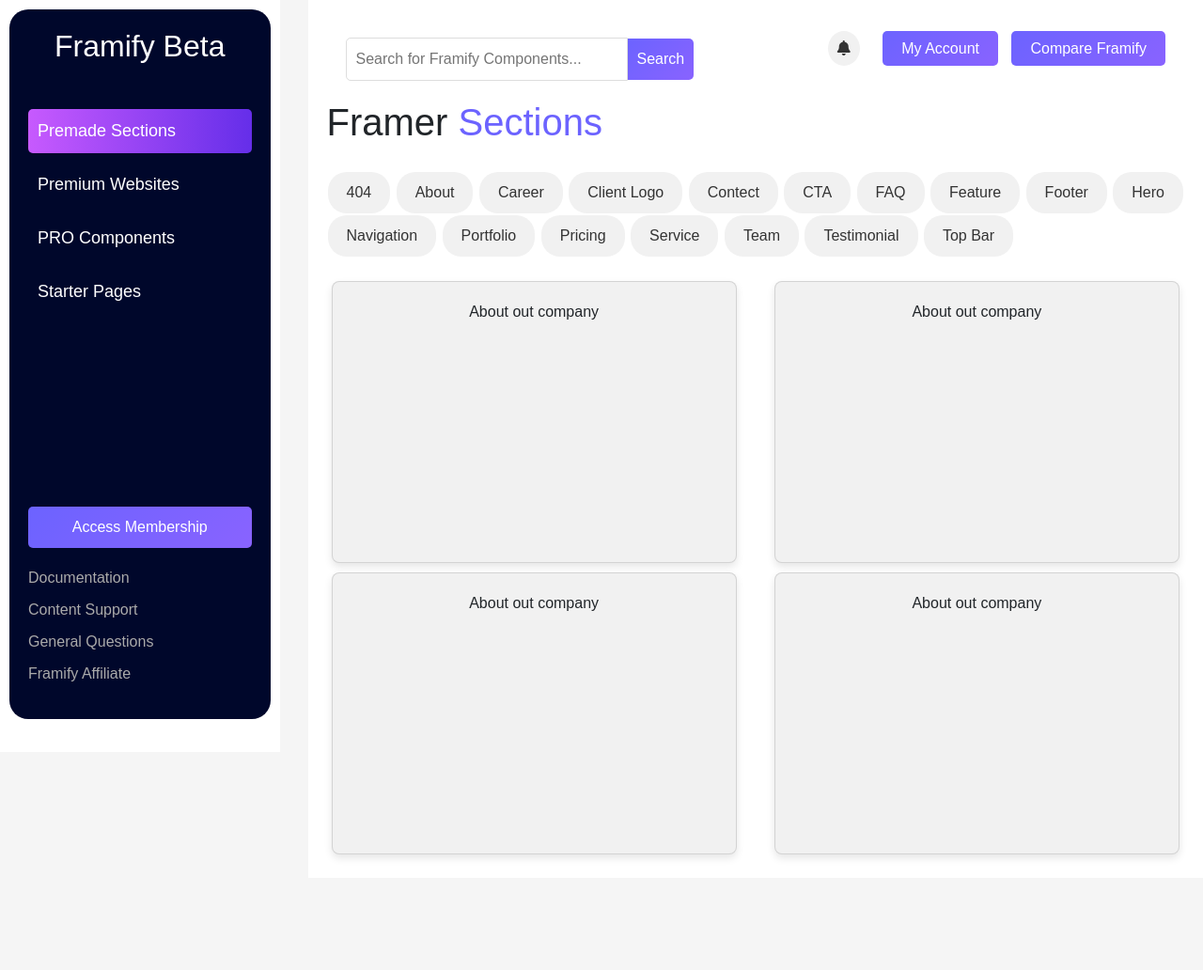
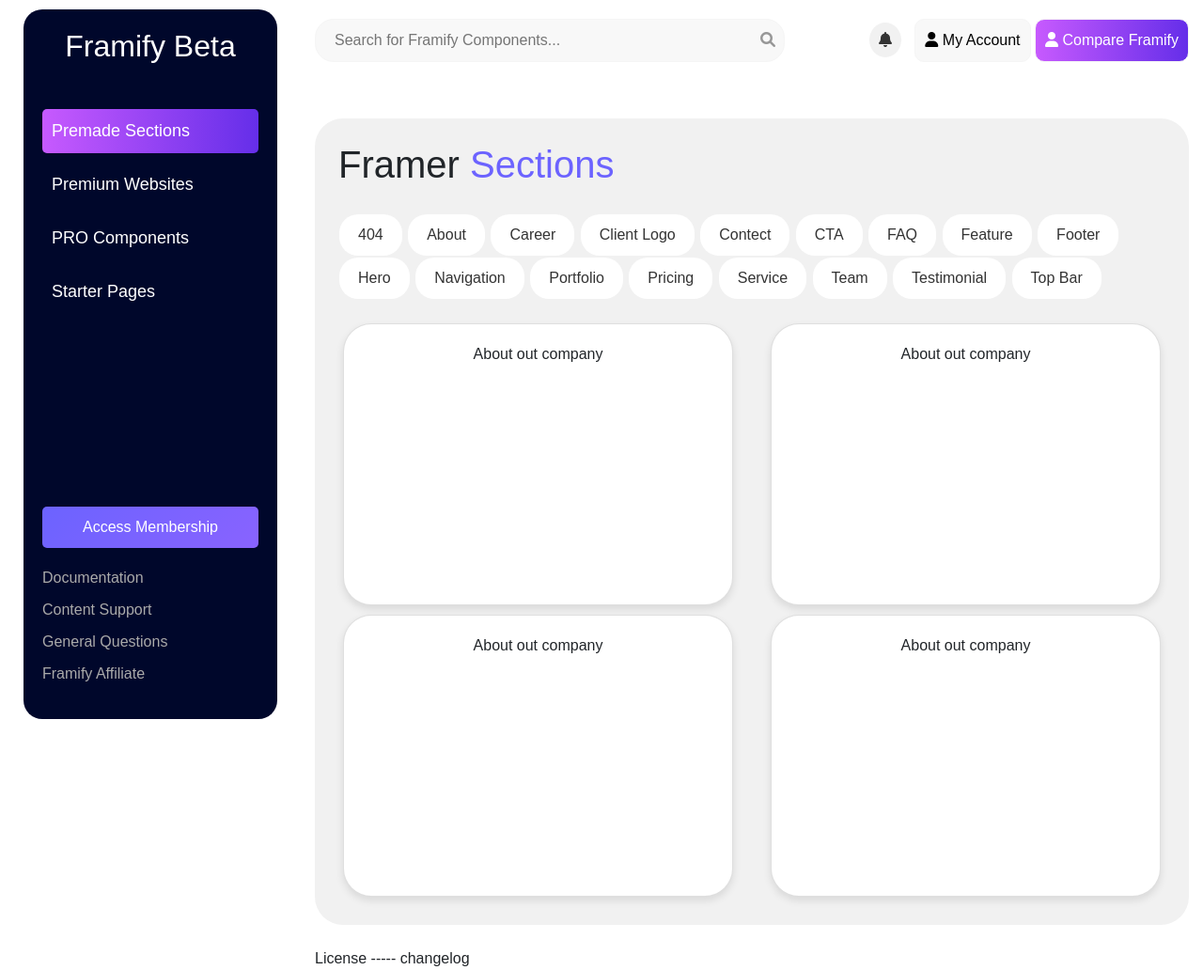
Before and after one commit to crystalWeb3/ui_test_project, a plain HTML site: page index.html in a window 1280 px wide. Shown: the whole page at 94% size. Before the commit the page ends 934 px from the top, so only its background shows below. Drawn offline with nearby package versions, Linux system fonts and the light colour scheme.

Commit message:
header_layout_ok_step1

```diff
--- a/index.html
+++ b/index.html
@@ -17,7 +17,7 @@
   <body>
     <div >
       <!-- Sidebar -->
-      <div class="row">
+      <div class="h-row">
         <div class="col-md-3">
           <div class="sidebar-container">
             <nav class="sidebar">
@@ -46,7 +46,7 @@
 
         <div class="col-md-9">
           <!-- Main Content -->
-          <div class="main-content">
+
             <!-- Header with Account and Compare Buttons -->
             <header class="header">
               <div class="header-left">
@@ -55,18 +55,29 @@
                     type="text"
                     placeholder="Search for Framify Components..."
                   />
-                  <button class="btn-gradient">Search</button>
+                  <div class="btn-search">
+                    <i class="fa fa-search"></i>
+                  </div>
+
                 </div>
               </div>
               <div class="header-right">
                 <a href="#" class="icon-btn"><i class="fa fa-bell"></i></a>
-                <a href="#" class="btn-gradient">My Account</a>
-                <a href="#" class="btn-gradient">Compare Framify</a>
+                <button class="icon-button secondary">
+                    <i class="fa fa-user"></i>
+                    <span> My Account </span>
+                </button>
+
+                <button class="icon-button gradient">
+                    <i class="fa fa-user"></i>
+                    <span> Compare Framify </span>
+                </button>
               </div>
               <div class="clearfix"></div>
             </header>
 
-            <!-- Search Bar and Dynamic Heading -->
+
+            <div class="main-content">
             <div class="search-container">
               <div class="page-title">
                 <h1>Framer <span class="highlight">Sections</span></h1>
@@ -108,7 +119,13 @@
                 <div class="card">About out company</div>
               </div>
             </div>
+
           </div>
+          <footer class="mt-4">
+
+          <div>License ----- changelog</div>
+          <!-- <div class="float-right">@2024</div> -->
+        </footer>
         </div>
       </div>
     </div>
--- a/styles.css
+++ b/styles.css
@@ -4,10 +4,15 @@
     box-sizing: border-box;
 
   }
+  html {
+    border: 0;
+    padding: 0;
+    width: 100%;
+  }
 
   body {
     font-family: 'Poppins', sans-serif;
-    background-color: #f5f5f5;
+    background-color: white;
     width: 100%;
   }
 
@@ -125,16 +130,19 @@
 
   /* Main Content */
   .main-content {
-    flex-grow: 1;
-    padding: 20px;
-    background-color: #fff;
+    margin-top: 40px;
+    padding: 25px;
+    background-color: #f1f1f1;
+    border-radius: 30px;
   }
 
   /* Header */
   .header {
     /* display: flex; */
+    padding-top: 20px;
+    padding-bottom: 20px;
 
-    padding: 20px;
+
   }
 
   .icon-btn {
@@ -174,7 +182,6 @@
     align-items: center;
     margin-bottom: 20px;
   }
-
   .page-title {
     font-size: 32px;
     font-weight: 600;
@@ -187,27 +194,25 @@
   .search-bar {
     display: flex;
     align-items: center;
+    position: relative;
+    color: #979797;
+    width: 500px;
+        /* border-radius: 20px; */
   }
 
   .search-bar input {
+    width: 100%;
     padding: 10px;
-    border: 1px solid #ddd;
-    border-radius: 5px 0 0 5px;
-    width: 300px;
+    padding-left: 20px;
+    padding-right: 20px;
+    background-color: #f8f8f8;
+    border-radius: 20px;
+    border: #f5f5f5 solid 1px;
+    outline: none;
   }
 
-  .search-bar .btn-gradient {
-    background: linear-gradient(135deg, #6c63ff 0%, #8963ff 100%);
-    color: white;
-    padding: 10px;
-    border: none;
-    border-radius: 0 5px 5px 0;
-    cursor: pointer;
-    transition: background 0.3s ease;
-  }
-
-  .search-bar .btn-gradient:hover {
-    background: linear-gradient(135deg, #5144a3 0%, #6854d4 100%);
+  .search-bar input:active {
+    outline: none;
   }
 
   /* tags */
@@ -217,7 +222,8 @@
   }
 
   .tag-btn {
-    background-color: #f1f1f1;
+    /* background-color: #f1f1f1; */
+    background-color: white;
     color: #333;
     padding: 10px 20px;
     margin: 1px;
@@ -241,9 +247,9 @@
   /* Card Grid */
 
   .card {
-    background-color: #f1f1f1;
+    background-color: white;
     padding: 20px;
-    border-radius: 8px;
+    border-radius: 30px;
     height: 300px;
     margin: 5px;
     text-align: center;
@@ -280,3 +286,40 @@
   .footer-right {
     text-align: right;
   }
+
+
+  .h-row{
+    display: flex;
+  }
+
+  .btn-search {
+    position: absolute;
+    right: 10px;
+  }
+
+
+
+  /* Elements */
+
+  .icon-button {
+    display: flex;
+    align-items: center;
+    justify-content: center;
+    padding: 10px;
+    border-radius: 10px;
+    display: inline-block;
+    outline: none;
+    box-shadow: none;
+    border: none;
+  }
+
+  .gradient {
+    background: linear-gradient(to left,  #652ee9, #c75afe);
+    color: white;
+    border: #f5f5f5 1px solid;
+  }
+
+  .secondary {
+    background-color: #f8f8f8;
+    border: #f5f5f5 1px solid;
+  }
```
